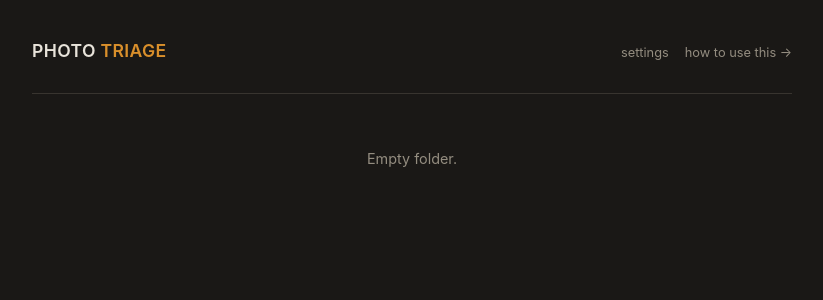
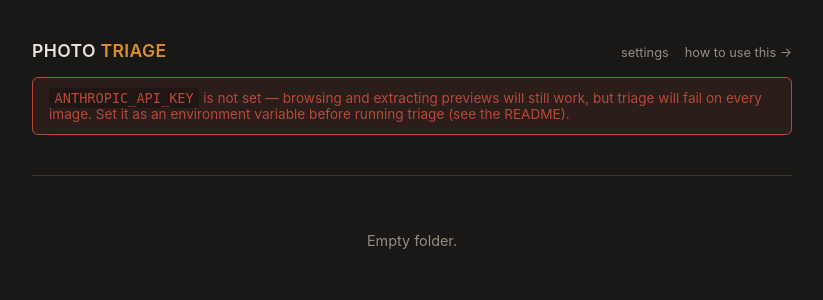
Before and after one commit to elpicoso/photo-triage-app, a Flask app: template templates/browse.html in a window 1280 px wide. Shown: the top 300 px of the page, without its empty margins (228-1051 px from the left). Run offline with Flask 3, Linux system fonts and the light colour scheme; the template is opened without the code that fills it, so the values that code supplies are empty.

Commit message:
Make the tool installable by others, not just Wade-specific
Four changes to turn this from a personal single-purpose app into
something others can self-host for their own photo triage workflows:

- Genre-configurable prompt: new shoot_context setting (default: "a
  landscape/astrophotography shoot"), editable on /settings alongside
  the existing reject/rating/keyword criteria - a wedding or sports
  photographer can now retarget the whole prompt, not just the criteria.
- README rewrite: general-audience install docs, fixed stale content
  (wrong SMB mount options that contradicted our own hard-won fixes,
  a manual RAW-extension step that no longer exists since auto-detect),
  documented the Settings page and both install paths.
- Deployment template: deploy/photo-triage.service, a placeholder-filled
  systemd unit others can copy instead of hand-writing one from scratch.
- First-run API key check: a warning banner on the browse page when
  ANTHROPIC_API_KEY isn't set, instead of silently failing into
  "ERROR: ..." per row the first time someone runs triage.
- Docker packaging (stretch): Dockerfile + docker-compose.yml bundling
  Python/Pillow/exiftool, so installers skip host dependency setup
  entirely. Verified the Dockerfile logic and validated the compose
  YAML by hand - Docker itself isn't installed on this Mac, so the
  actual build/run wasn't tested end-to-end the way everything else
  in this change was.

Co-Authored-By: Claude Sonnet 5 <noreply@anthropic.com>

```diff
--- a/app.py
+++ b/app.py
@@ -114,6 +114,15 @@ def is_shoot_folder(path):
     return detect_raw_ext(path) is not None
 
 
+def api_key_configured():
+    """ANTHROPIC_API_KEY is env-var-only (never in settings.json - see
+    Settings page docstring), so a missing/empty value can't be detected
+    via load_settings(). Without this check, a fresh install with no key
+    set just runs triage and gets a cryptic "ERROR: ..." per row instead
+    of a clear signal that setup isn't finished."""
+    return bool(os.environ.get("ANTHROPIC_API_KEY"))
+
+
 @app.route("/")
 @app.route("/browse/")
 @app.route("/browse/<path:subpath>")
@@ -154,6 +163,7 @@ def browse(subpath=""):
         status=status,
         progress=progress,
         raw_root=load_settings()["raw_root"],
+        api_key_configured=api_key_configured(),
     )
 
 
@@ -220,6 +230,7 @@ def settings_page():
                     for e in form.get("raw_extensions", "").split(",")
                     if e.strip()
                 ],
+                "shoot_context": form.get("shoot_context", "").strip(),
                 "reject_criteria": form.get("reject_criteria", "").strip(),
                 "rating_criteria": form.get("rating_criteria", "").strip(),
                 "keyword_criteria": form.get("keyword_criteria", "").strip(),
@@ -232,6 +243,8 @@ def settings_page():
                 raise ValueError("Max preview dimension must be a positive number")
             if not new_settings["raw_extensions"]:
                 raise ValueError("At least one RAW extension is required")
+            if not new_settings["shoot_context"]:
+                raise ValueError("Shoot context can't be empty")
             if not (
                 new_settings["reject_criteria"]
                 and new_settings["rating_criteria"]
@@ -256,6 +269,7 @@ def settings_page():
         "batch_size": current["batch_size"],
         "max_preview_dimension": current["max_preview_dimension"],
         "raw_extensions": ", ".join(sorted(current["raw_extensions"])),
+        "shoot_context": current["shoot_context"],
         "reject_criteria": current["reject_criteria"],
         "rating_criteria": current["rating_criteria"],
         "keyword_criteria": current["keyword_criteria"],
--- a/config.py
+++ b/config.py
@@ -9,6 +9,11 @@ DEFAULT_TRIAGE_MODEL = os.environ.get("TRIAGE_MODEL", "claude-haiku-4-5-20251001
 DEFAULT_BATCH_SIZE = int(os.environ.get("BATCH_SIZE", "8"))
 DEFAULT_MAX_PREVIEW_DIMENSION = int(os.environ.get("MAX_PREVIEW_DIMENSION", "1568"))
 DEFAULT_RAW_EXTENSIONS = ["cr2", "cr3", "nef", "arw", "raf", "dng", "orf", "rw2"]
+
+# The framing/genre sentence in the triage prompt (see triage.build_prompt())
+# - e.g. swap to "a wedding" or "a corporate headshot session" for shoots
+# that aren't landscape/astro.
+DEFAULT_SHOOT_CONTEXT = "a landscape/astrophotography shoot"
 
 # Evaluation criteria sent to Claude as part of the triage prompt (see
 # triage.build_prompt()). These are the exact instructions the model
@@ -46,6 +51,7 @@ def load_settings():
         "raw_extensions": set(
             e.lower() for e in overrides.get("raw_extensions", DEFAULT_RAW_EXTENSIONS)
         ),
+        "shoot_context": overrides.get("shoot_context", DEFAULT_SHOOT_CONTEXT),
         "reject_criteria": overrides.get("reject_criteria", DEFAULT_REJECT_CRITERIA),
         "rating_criteria": overrides.get("rating_criteria", DEFAULT_RATING_CRITERIA),
         "keyword_criteria": overrides.get("keyword_criteria", DEFAULT_KEYWORD_CRITERIA),
--- a/templates/browse.html
+++ b/templates/browse.html
@@ -118,6 +118,21 @@
     margin-bottom: 0.6rem;
   }
 
+  .api-key-warning {
+    background: rgba(184, 73, 58, 0.1);
+    border: 1px solid var(--red);
+    color: var(--red);
+    border-radius: 6px;
+    padding: 0.75rem 1rem;
+    font-size: 0.85rem;
+    margin-bottom: 1.5rem;
+  }
+  .api-key-warning code {
+    background: rgba(0, 0, 0, 0.25);
+    padding: 0.1rem 0.35rem;
+    border-radius: 3px;
+  }
+
   .folder-list { display: flex; flex-direction: column; gap: 0.5rem; }
   .folder-row {
     display: flex;
@@ -145,6 +160,14 @@
         <a href="{{ url_for('help_page') }}" style="color: var(--muted); font-size: 0.8rem; text-decoration: none;">how to use this &rarr;</a>
       </div>
     </div>
+
+    {% if not api_key_configured %}
+      <div class="api-key-warning">
+        <code>ANTHROPIC_API_KEY</code> is not set &mdash; browsing and extracting previews will
+        still work, but triage will fail on every image. Set it as an environment variable
+        before running triage (see the README).
+      </div>
+    {% endif %}
 
     <div class="breadcrumbs">
       <a href="{{ url_for('browse') }}">{{ raw_root }}</a>
--- a/templates/settings.html
+++ b/templates/settings.html
@@ -242,6 +242,12 @@
       <h2>Evaluation criteria</h2>
 
       <div class="field">
+        <label for="shoot_context">Shoot context</label>
+        <input type="text" id="shoot_context" name="shoot_context" value="{{ values.shoot_context }}">
+        <span class="hint">Sent as "Review these N photos from &lt;this&gt;." Change it to match what you actually shoot, e.g. "a wedding" or "a sports event" &mdash; the reject/rating/keyword criteria below assume landscape/astro by default, so revisit those too if you change this.</span>
+      </div>
+
+      <div class="field">
         <label for="reject_criteria">Reject criteria</label>
         <textarea id="reject_criteria" name="reject_criteria" rows="3">{{ values.reject_criteria }}</textarea>
         <span class="hint">Sent verbatim as the "reject:" instruction when Flag rejects is selected at triage time.</span>
```
Also changed, not shown: CLAUDE.md (+13 -5 lines), docker-compose.yml (added, +18 -0 lines), triage.py (+7 -5 lines), README.md, 4 other files.
